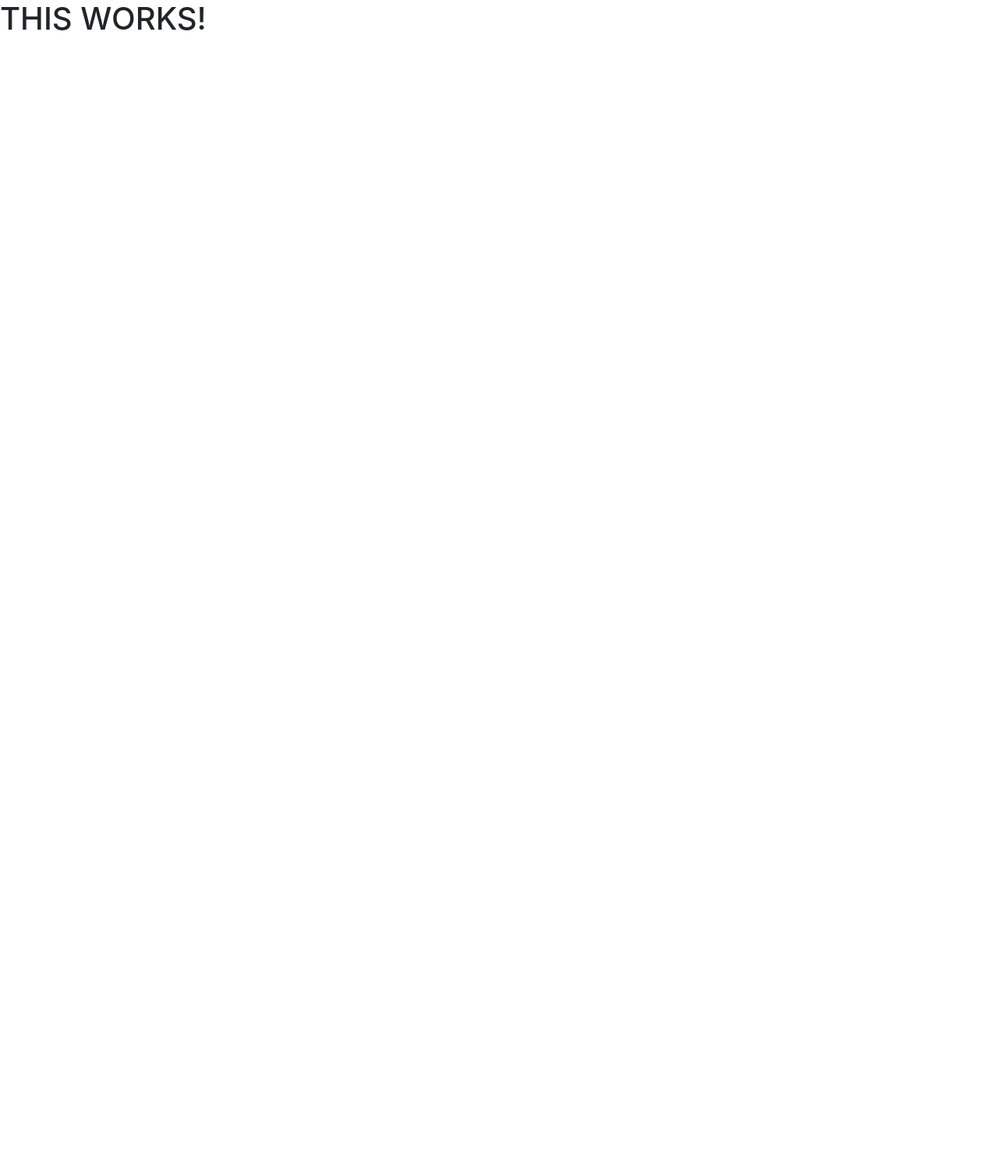
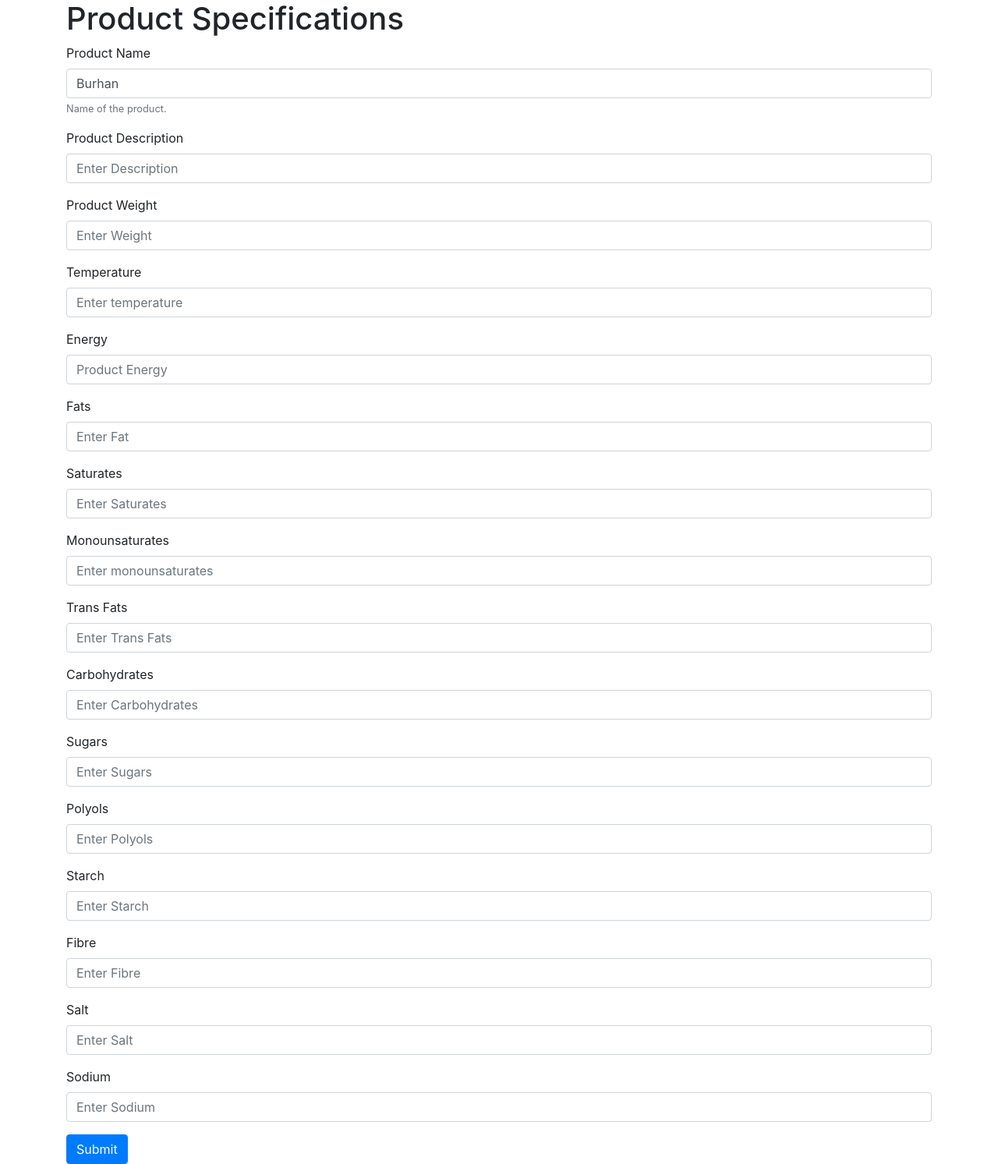
Before and after one commit to burhanshakir/Food-Specification-Parser, a website: page public/index.html at #/foodspecSave in a window 1280 px wide. Shown: the whole page at 78% size. Before the commit the page ends 800 px from the top, so only its background shows below. Drawn offline with nearby package versions, Linux system fonts and the light colour scheme; some packages are replaced by stand-ins of ours; a script that the page names is missing.

Commit message:
Creating form for adding food spec

```diff
--- a/public/angular-app/foodspec-save/foodspec-save-controller.js
+++ b/public/angular-app/foodspec-save/foodspec-save-controller.js
@@ -4,4 +4,7 @@ function FoodSpecSaveController($route,$window,$routeParams){
 
   var vm = this;
 
+
+  vm.productName = "Burhan";
+  console.log("Name:", vm.productName);
 }
--- a/public/angular-app/foodspec-save/foodspec-save.html
+++ b/public/angular-app/foodspec-save/foodspec-save.html
@@ -1 +1,97 @@
-<h1>THIS WORKS!</h1>
+<div class="container">
+
+  <h1>Product Specifications</h1>
+
+
+  <form>
+
+    <div class="form-group">
+      <label for="name">Product Name</label>
+      <input type="text" class="form-control" id="name" aria-describedby="nameHelp" placeholder="Enter name" ng-model="vm.productName">
+      <small id="nameHelp" class="form-text text-muted">Name of the product.</small>
+    </div>
+
+    <div class="form-group">
+      <label for="description">Product Description</label>
+      <input type="text" class="form-control" id="description" placeholder="Enter Description">
+    </div>
+
+
+    <div class="form-group">
+      <label for="weight">Product Weight</label>
+      <input type="text" class="form-control" id="weight" placeholder="Enter Weight">
+    </div>
+
+    <div class="form-group">
+      <label for="temperature">Temperature</label>
+      <input type="text" class="form-control" id="temperature" placeholder="Enter temperature">
+    </div>
+
+    <div class="form-group">
+      <label for="energy">Energy</label>
+      <input type="text" class="form-control" id="energy" placeholder="Product Energy">
+    </div>
+
+    <div class="form-group">
+      <label for="fat">Fats</label>
+      <input type="text" class="form-control" id="fat" placeholder="Enter Fat">
+    </div>
+
+    <div class="form-group">
+      <label for="saturates">Saturates</label>
+      <input type="text" class="form-control" id="saturates" placeholder="Enter Saturates">
+    </div>
+
+    <div class="form-group">
+      <label for="monounsaturates">Monounsaturates</label>
+      <input type="text" class="form-control" id="monounsaturates" placeholder="Enter monounsaturates">
+    </div>
+
+    <div class="form-group">
+      <label for="trans-fat">Trans Fats</label>
+      <input type="text" class="form-control" id="trans-fats" placeholder="Enter Trans Fats">
+    </div>
+
+    <div class="form-group">
+      <label for="carbs">Carbohydrates</label>
+      <input type="text" class="form-control" id="carbs" placeholder="Enter Carbohydrates">
+    </div>
+
+    <div class="form-group">
+      <label for="sugars">Sugars</label>
+      <input type="text" class="form-control" id="sugars" placeholder="Enter Sugars">
+    </div>
+
+    <div class="form-group">
+      <label for="polyols">Polyols</label>
+      <input type="text" class="form-control" id="polyols" placeholder="Enter Polyols">
+    </div>
+
+    <div class="form-group">
+      <label for="starch">Starch</label>
+      <input type="text" class="form-control" id="starch" placeholder="Enter Starch">
+    </div>
+
+    <div class="form-group">
+      <label for="fibre">Fibre</label>
+      <input type="text" class="form-control" id="fibre" placeholder="Enter Fibre">
+    </div>
+
+    <div class="form-group">
+      <label for="salt">Salt</label>
+      <input type="text" class="form-control" id="salt" placeholder="Enter Salt">
+    </div>
+
+    <div class="form-group">
+      <label for="sodium">Sodium</label>
+      <input type="text" class="form-control" id="sodium" placeholder="Enter Sodium">
+    </div>
+
+
+
+
+
+    <button type="submit" class="btn btn-primary">Submit</button>
+
+  </form>
+</di>
```
